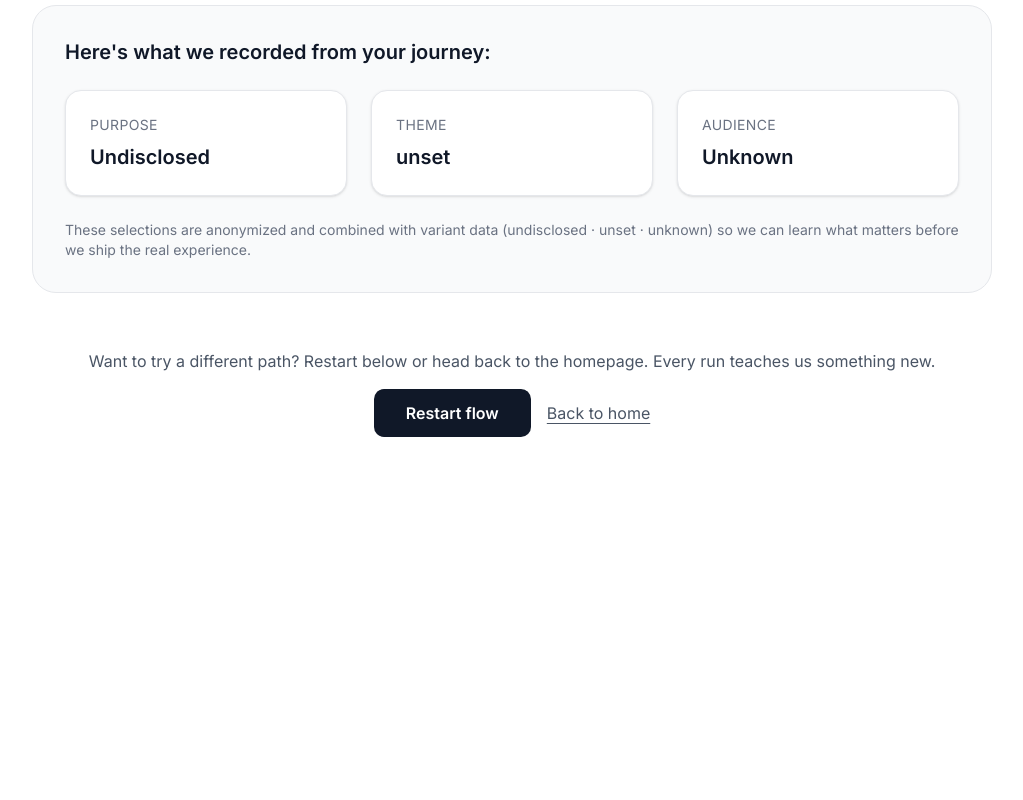
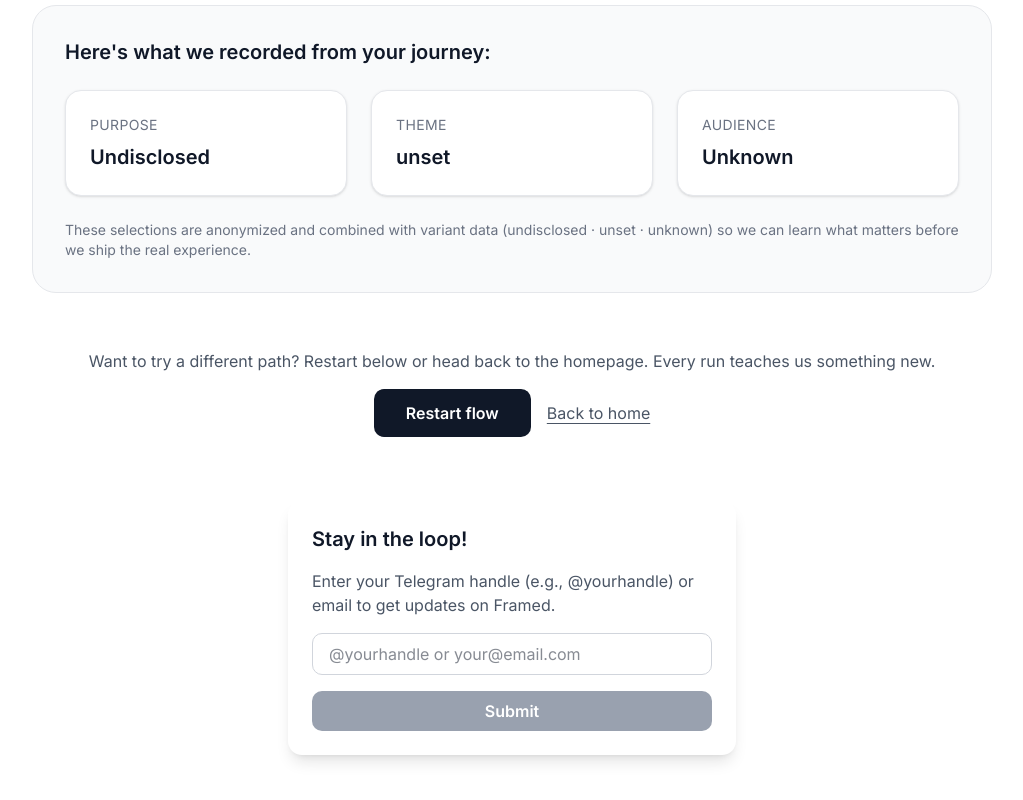
Before and after one commit to limzerui/Framed, a Next.js app: page /thanks in a window 1280 px wide. Shown: the part 372-1172 px from the top of the page, without its empty margins (128-1151 px from the left). Before the commit the page ends 873 px from the top, so only its background shows below. Built offline with nearby package versions, Linux system fonts and the light colour scheme; no server answers.

Commit message:
feat: add contact submission form with validation and analytics tracking

```diff
--- a/app/thanks/page.tsx
+++ b/app/thanks/page.tsx
@@ -43,6 +43,46 @@ function RevealContent() {
     theme: "unset",
     audience: "unknown",
   })
+
+  const [contactValue, setContactValue] = useState<string>("")
+  const [submissionStatus, setSubmissionStatus] = useState<"idle" | "success" | "error">("idle")
+  const [isSubmitting, setIsSubmitting] = useState<boolean>(false)
+
+  const isValidContact = (input: string): boolean => {
+    // Basic validation for Telegram handle or email
+    if (input.startsWith("@")) {
+      return input.length > 1 // Just check if there's something after @
+    } else if (input.includes("@") && input.includes(".")) {
+      return true // Basic email check
+    }
+    return false
+  }
+
+  const handleSubmitContact = async (e: React.FormEvent) => {
+    e.preventDefault()
+    if (!isValidContact(contactValue)) {
+      setSubmissionStatus("error")
+      return
+    }
+
+    setIsSubmitting(true)
+    setSubmissionStatus("idle")
+
+    try {
+      // Simulate API call or direct analytics tracking
+      trackEvent("contact_info_submitted", {
+        category: "engagement",
+        contact_value: contactValue,
+      })
+      setSubmissionStatus("success")
+      setContactValue("") // Clear input on success
+    } catch (error) {
+      console.error("Failed to submit contact info:", error)
+      setSubmissionStatus("error")
+    } finally {
+      setIsSubmitting(false)
+    }
+  }
 
   useEffect(() => {
     const queryPurpose = searchParams.get("event")
@@ -174,6 +214,44 @@ function RevealContent() {
             </Link>
           </div>
         </motion.div>
+
+        <motion.div
+          initial={{ opacity: 0, y: 20 }}
+          animate={{ opacity: 1, y: 0 }}
+          transition={{ duration: 0.6, delay: 0.6 }}
+          className="mt-16 max-w-md mx-auto p-6 bg-white rounded-xl shadow-lg"
+        >
+          <h2 className="text-xl font-semibold text-gray-900 mb-4">Stay in the loop!</h2>
+          <p className="text-gray-600 mb-4">
+            Enter your Telegram handle (e.g., @yourhandle) or email to get updates on Framed.
+          </p>
+          <form onSubmit={handleSubmitContact} className="flex flex-col gap-4">
+            <input
+              type="text"
+              placeholder="@yourhandle or your@email.com"
+              value={contactValue}
+              onChange={(e) => setContactValue(e.target.value)}
+              className="w-full px-4 py-2 border border-gray-300 rounded-lg focus:ring-blue-500 focus:border-blue-500"
+            />
+            <button
+              type="submit"
+              disabled={isSubmitting || !isValidContact(contactValue)}
+              className={`w-full px-4 py-2 rounded-lg font-semibold text-white transition-colors
+                ${isSubmitting || !isValidContact(contactValue)
+                  ? "bg-gray-400 cursor-not-allowed"
+                  : "bg-blue-600 hover:bg-blue-700"}
+              `}
+            >
+              {isSubmitting ? "Submitting..." : "Submit"}
+            </button>
+            {submissionStatus === "success" && (
+              <p className="text-green-600 text-sm">Thanks! We'll keep you updated.</p>
+            )}
+            {submissionStatus === "error" && (
+              <p className="text-red-600 text-sm">Something went wrong. Please try again.</p>
+            )}
+          </form>
+        </motion.div>
       </main>
     </div>
   )
@@ -195,3 +273,13 @@ export default function ThanksPage() {
     </Suspense>
   )
 }
+
+function isValidContact(input: string): boolean {
+  // Basic validation for Telegram handle or email
+  if (input.startsWith("@")) {
+    return input.length > 1 // Just check if there's something after @
+  } else if (input.includes("@") && input.includes(".")) {
+    return true // Basic email check
+  }
+  return false
+}
```
